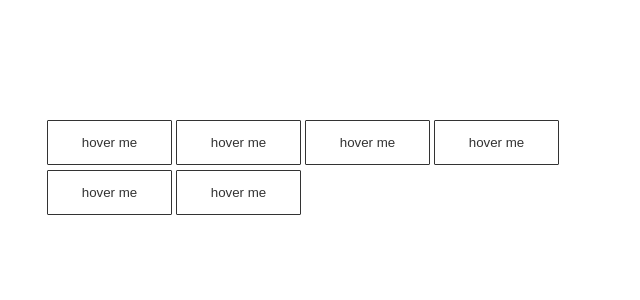
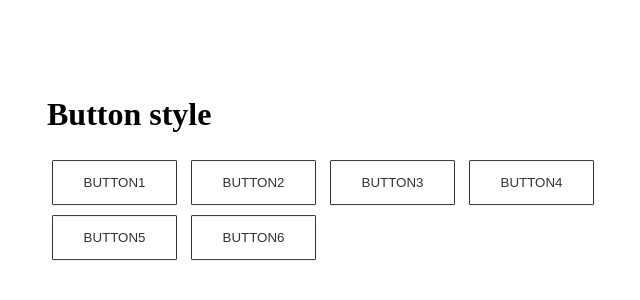
Before and after one commit to hyojeongson/publishing, a plain HTML site: page button-effet/index.html in a window 1280 px wide. Shown: the part 230-530 px from the top of the page, without its empty margins (273-913 px from the left). Drawn offline with Linux system fonts and the light colour scheme.

Commit message:
button-effet

```diff
--- a/button-effet/index.html
+++ b/button-effet/index.html
@@ -6,15 +6,17 @@
 <link rel="stylesheet" href="style.css">
 </head>
 <body>
+
 <div class="main">
+<h1 class="header-text">Button style</h1>
 	<div class="search">
-		<button class="icon" id="icon">hover me</button>
+		<button class="icon" id="icon">BUTTON1</button>
 		<!--<input type="text" id="text"/>-->
-    <button class="icon1" id="icon1">hover me</button>
-    <button class="icon2" id="icon2">hover me</button>
-    <button class="icon3" id="icon3">hover me</button>
-    <button class="icon4" id="icon4"><span>hover me</span></button>
-    <button class="icon4" id="icon4"><span>hover me</span></button>
+    <button class="icon1" id="icon1">BUTTON2</button>
+    <button class="icon2" id="icon2">BUTTON3</button>
+    <button class="icon3" id="icon3">BUTTON4</button>
+    <button class="icon4" id="icon4">BUTTON5</button>
+    <button class="icon4" id="icon4">BUTTON6</button>
 
 
 	</div>
--- a/button-effet/style.css
+++ b/button-effet/style.css
@@ -26,11 +26,13 @@ body {
   transform: translate(-50%, -50%);
 }
 
+
+
 .search {
   position: relative;
 }
 .search button {
-  margin-bottom: 5px;
+  margin: 5px;
 }
 
 .icon {
```
